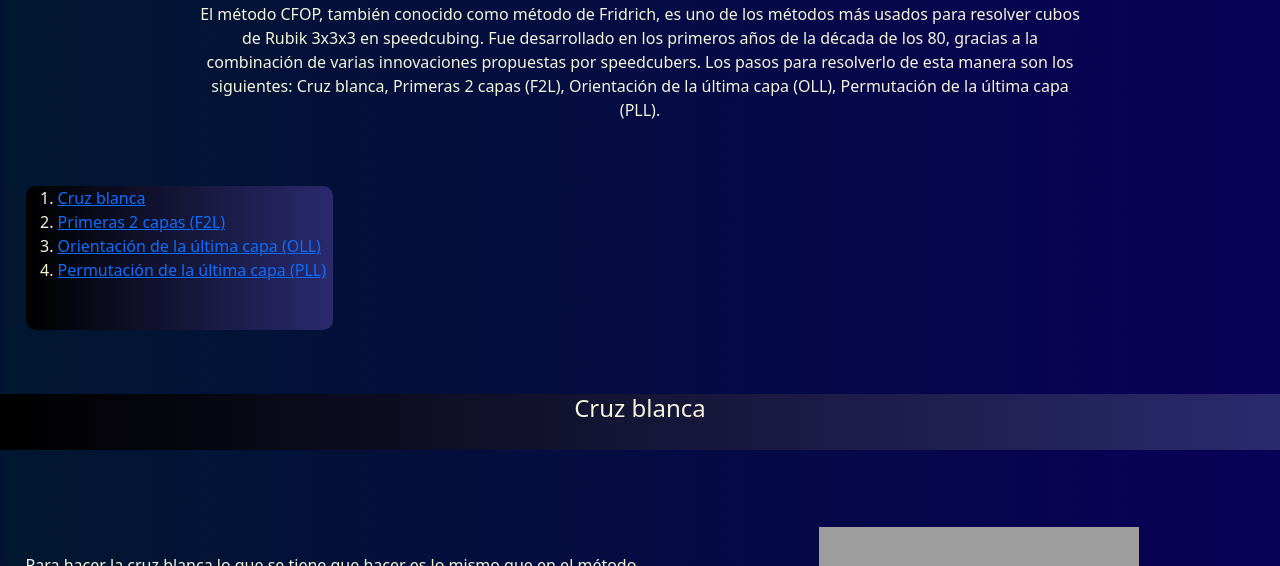
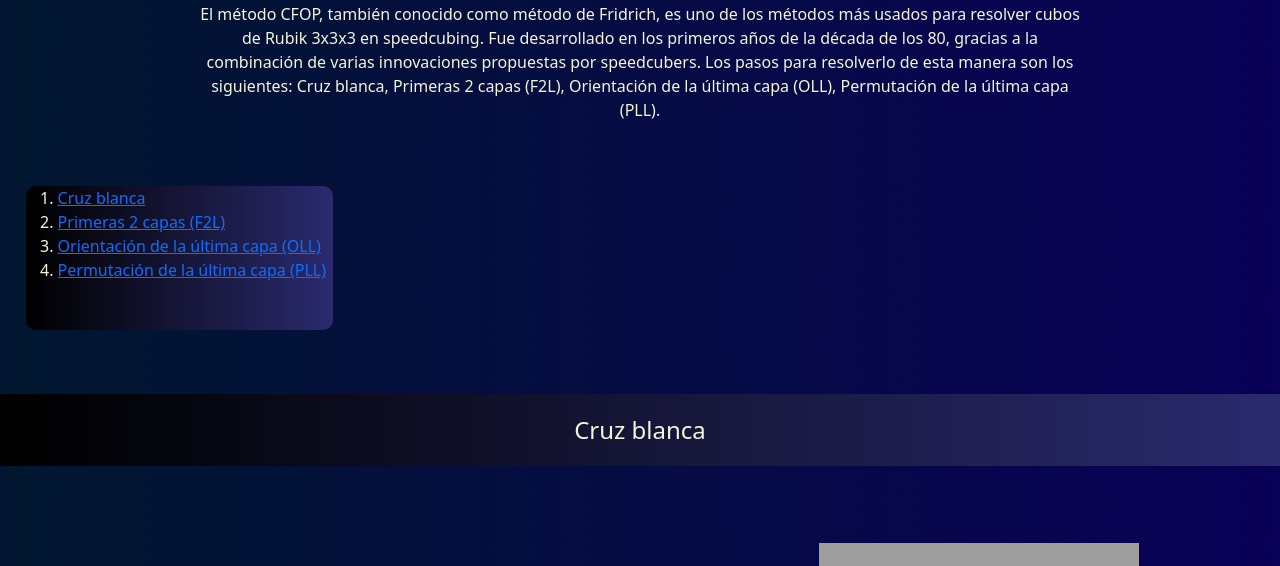
Before and after one commit to Feli1516/PF-Palacios, a website: page paginas/metodo-fridrich.html in a window 1280 px wide. Shown: the part 164-730 px from the top of the page. Drawn offline with nearby package versions, Linux system fonts and the light colour scheme; grey boxes are pictures that could not be loaded.

Commit message:
modifico scss de la pagina fridrich

```diff
--- a/scss/app.scss
+++ b/scss/app.scss
@@ -1,9 +1,12 @@
+// Basics
 @import './basics/colors.scss';
 
+// Layout
 @import './layout/header.scss';
 @import './layout/main.scss';
 @import './layout/footer.scss';
 
+// Pages
 @import './pages/index.scss';
 @import './pages/info.scss';
 @import './pages/tutoriales.scss';
--- a/scss/pages/metodo-fridrich.scss
+++ b/scss/pages/metodo-fridrich.scss
@@ -23,9 +23,11 @@
     h4{
         color:map-get($map:$colores, $key:color-text);
         background-image: map-get($map:$colores, $key:secundario);
-        text-align: center;
+        display: flex;
+        justify-content: center;
+        align-items: center;
         width: 100%;
-        height: 7%;
+        height: 9%;
     }
     div{
         color:map-get($map:$colores, $key:color-text);
```
Also changed, not shown: css/app.css, 1 other file.
